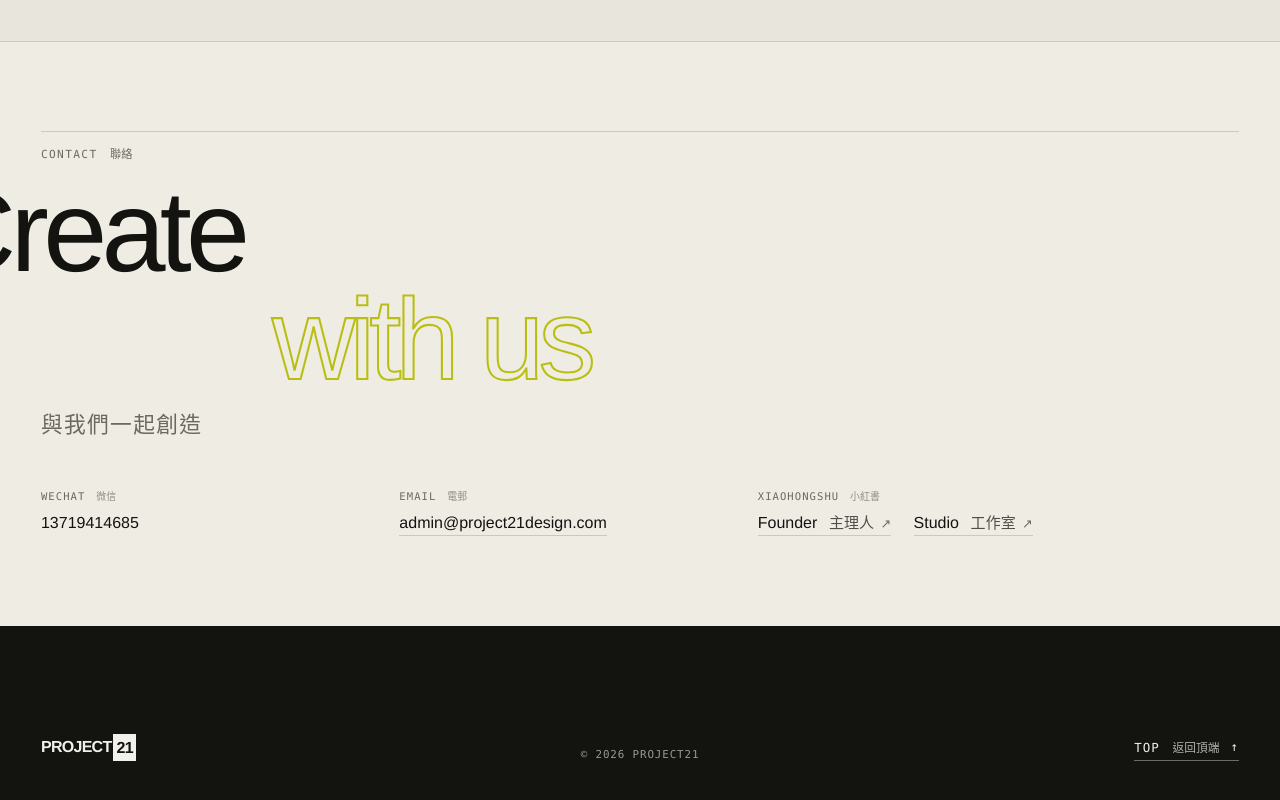
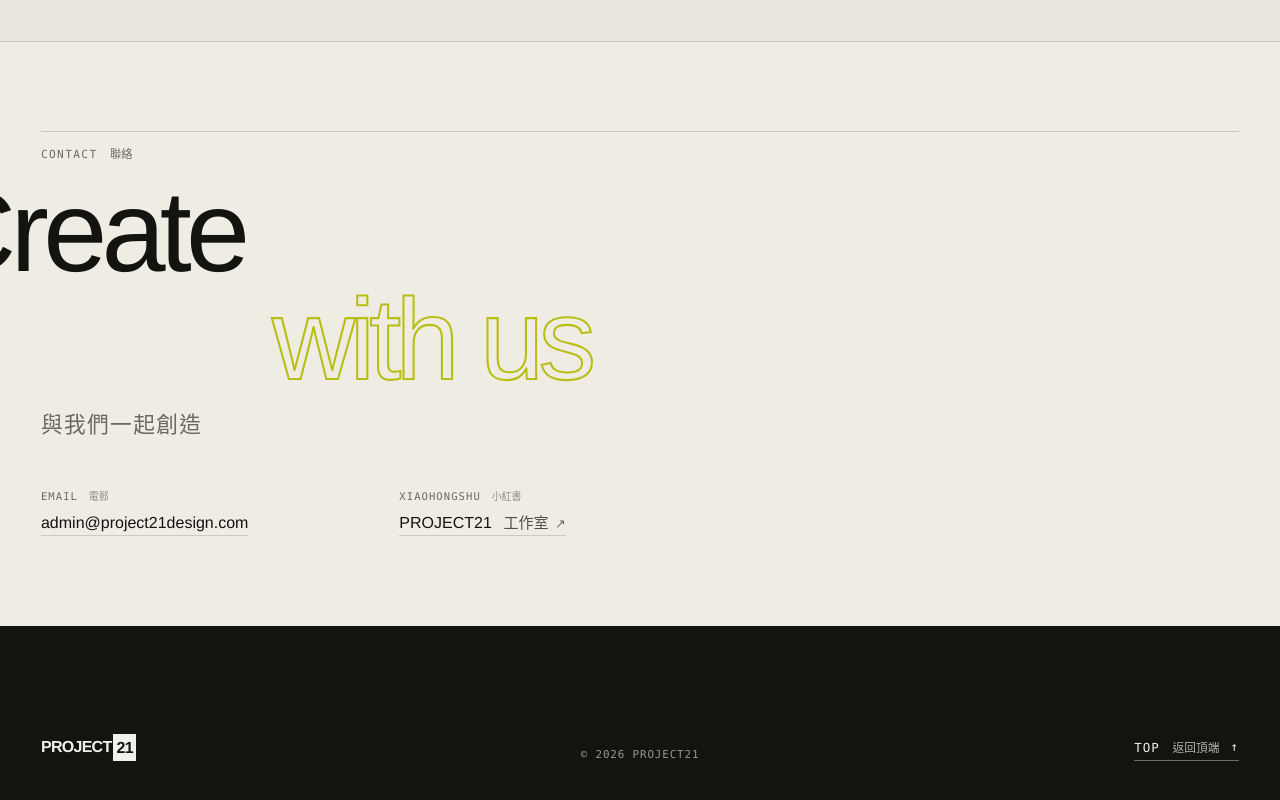
Before and after one commit to rebelpunktoby/project21, a plain HTML site: page index.html in a window 1280 px wide. Shown: the part 4552-5352 px from the top of the page. Drawn offline with Linux system fonts and the light colour scheme; animation ran at ten frames a second.

Commit message:
Contact: email + Xiaohongshu studio profile only; WeChat removed
Co-Authored-By: Claude Opus 5.5 <noreply@anthropic.com>
Claude-Session: https://claude.ai/code/session_01HrEP98MX1v36fheo12Vxk1

```diff
--- a/index.html
+++ b/index.html
@@ -195,18 +195,13 @@
         </div>
         <dl class="contact reveal">
           <div>
-            <dt>WeChat <span lang="zh-Hant">微信</span></dt>
-            <dd>13719414685</dd>
-          </div>
-          <div>
             <dt>Email <span lang="zh-Hant">電郵</span></dt>
             <dd><a href="mailto:admin@project21design.com">admin@project21design.com</a></dd>
           </div>
           <div>
             <dt>Xiaohongshu <span lang="zh-Hant">小紅書</span></dt>
             <dd>
-              <a href="https://xhslink.cn/o/oFSV8xUE85" target="_blank" rel="noopener">Founder <span lang="zh-Hant">主理人</span><i aria-hidden="true">↗</i></a>
-              <a href="https://xhslink.cn/o/69lY8sqFXUB" target="_blank" rel="noopener">Studio <span lang="zh-Hant">工作室</span><i aria-hidden="true">↗</i></a>
+              <a href="https://www.xiaohongshu.com/user/profile/5f3e704900000000010011f8" target="_blank" rel="noopener">PROJECT21 <span lang="zh-Hant">工作室</span><i aria-hidden="true">↗</i></a>
             </dd>
           </div>
         </dl>
```
